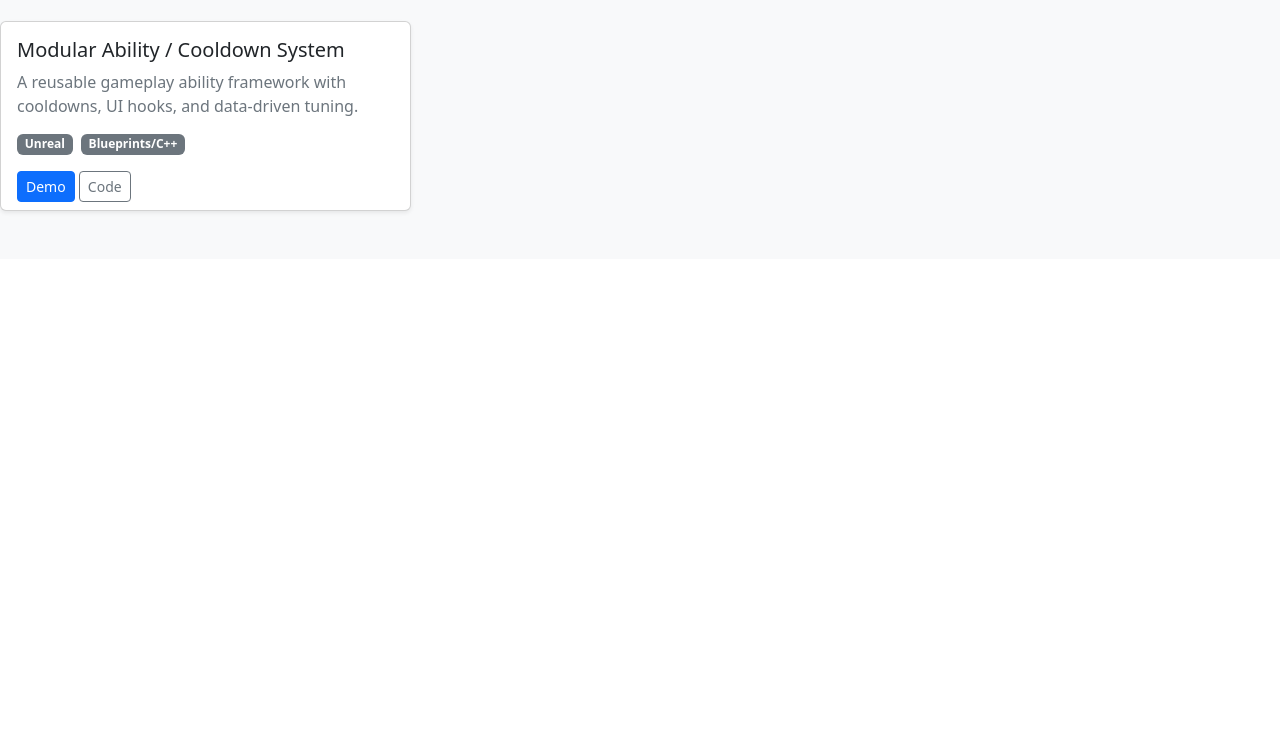
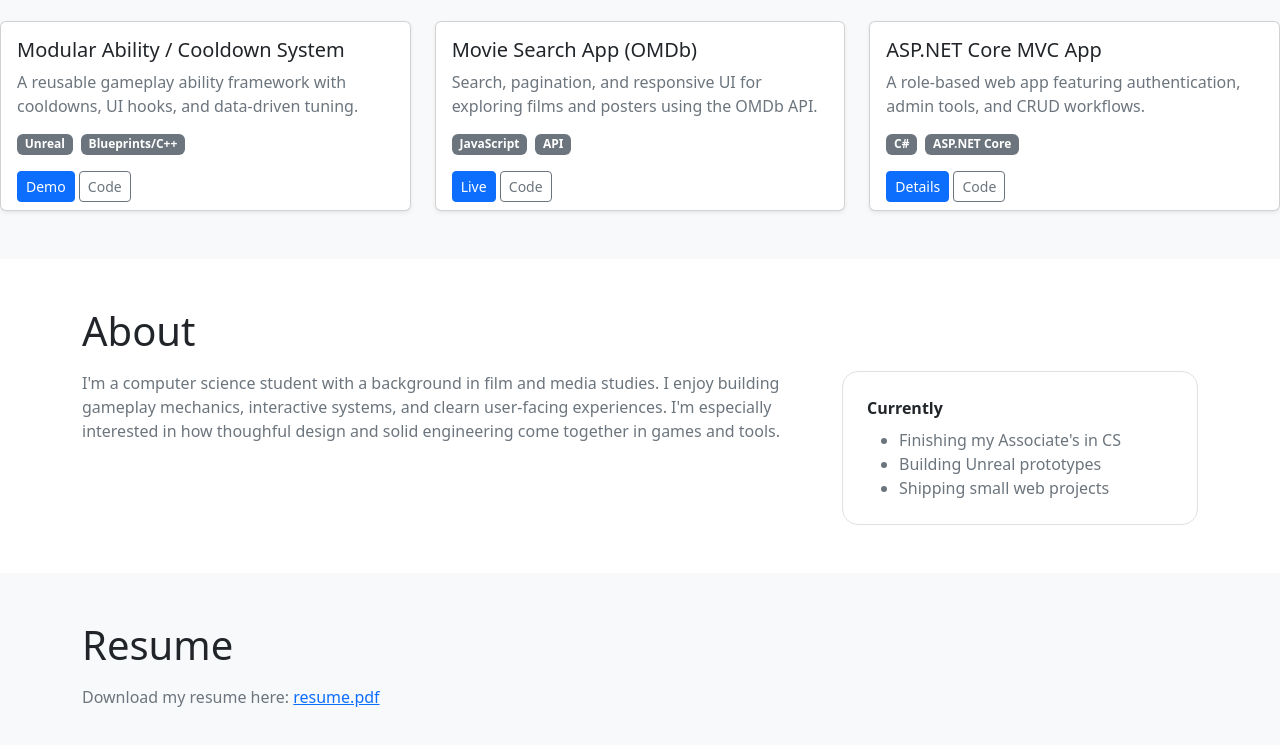
Before and after one commit to JDElijah/JDElijah.github.io, a plain HTML site: page index.html in a window 1280 px wide. Shown: the part 581-1326 px from the top of the page. Before the commit the page ends 840 px from the top, so only its background shows below. Drawn offline with nearby package versions, Linux system fonts and the light colour scheme.

Commit message:
Add Project Cards, Resume, and initial contact section

```diff
--- a/index.html
+++ b/index.html
@@ -121,9 +121,85 @@
             </div>
 
             <!-- Project Card 2 -->
+            <div class="col-12 col-md-6 col-lg-4">
+              <div class="card h-100 shadow-sm">
+                <div class="card-body">
+                  <h3 class="h5 card-title">Movie Search App (OMDb)</h3>
+                  <p class="card-text text-secondary">
+                    Search, pagination, and responsive UI for exploring films and posters using the OMDb API.
+                  </p>
+                  <div class="d-flex flex-wrap gap-2">
+                    <span class="badge text-bg-secondary">JavaScript</span>
+                    <span class="badge text-bg-secondary">API</span>
+                  </div>
+                </div>
+                <div class="card-footer bg-transparent border-0 pt-0">
+                  <a class="btn btn-sm btn-primary" href="#">Live</a>
+                  <a class="btn btn-sm btn-outline-secondary" href="#">Code</a>
+                </div>
+              </div>
+            </div>
+
+            <!-- Project Card 3 -->
+            <div class="col-12 col-md-6 col-lg-4">
+              <div class="card h-100 shadow-sm">
+                <div class="card-body">
+                  <h3 class="h5 card-title">ASP.NET Core MVC App</h3>
+                  <p class="card-text text-secondary">
+                    A role-based web app featuring authentication, admin tools, and CRUD workflows.
+                  </p>
+                  <div class="d-flex flex-wrap gap-2">
+                    <span class="badge text-bg-secondary">C#</span>
+                    <span class="badge text-bg-secondary">ASP.NET Core</span>
+                  </div>
+                </div>
+                <div class="card-footer bg-transparent border-0 pt-0">
+                  <a class="btn btn-sm btn-primary" href="#">Details</a>
+                  <a class="btn btn-sm btn-outline-secondary" href="#">Code</a>
+                </div>
+              </div>
+            </div>
+          </div>
         </div>
       </section>
 
+	  <!-- About -->
+	  <section id="about" class="py-5">
+		<div class="container">
+			<h2 class="h1 mb-3">About</h2>
+			<div class="row g-4">
+				<div class="col-12 col-lg-8">
+					<p class="text-secondary mb-0">
+						I'm a computer science student with a background in film and media
+						studies. I enjoy building gameplay mechanics, interactive systems,
+						and clearn user-facing experiences. I'm especially interested in how
+						thoughful design and solid engineering come together in games and tools.
+					</p>
+				</div>
+				<div class="col-12 col-lg-4">
+					<div class="p-4 border rounded-4">
+						<p class="fw-semibold mb-2">Currently</p>
+						<ul class="text-secondary mb-0">
+							<li>Finishing my Associate's in CS</li>
+							<li>Building Unreal prototypes</li>
+							<li>Shipping small web projects</li>
+						</ul>
+					</div>
+				</div>
+			</div>
+		</div>
+	  </section>
+
+	  <!-- Resume -->
+	   <section id="resume" class="py-5 bg-body-tertiary">
+		<div class="container">
+			<h2 class="h1 mb-3">Resume</h2>
+			<p class="text-secondary">
+				Download my resume here:
+				<a href="./assets/documents/resume.pdf" target="_blank" rel="noreferrer">resume.pdf</a>
+			</p>
+		</div>
+	   </section>
 
      </main>
 </body>
```
Lines whose indentation alone changed are shown as unchanged.
